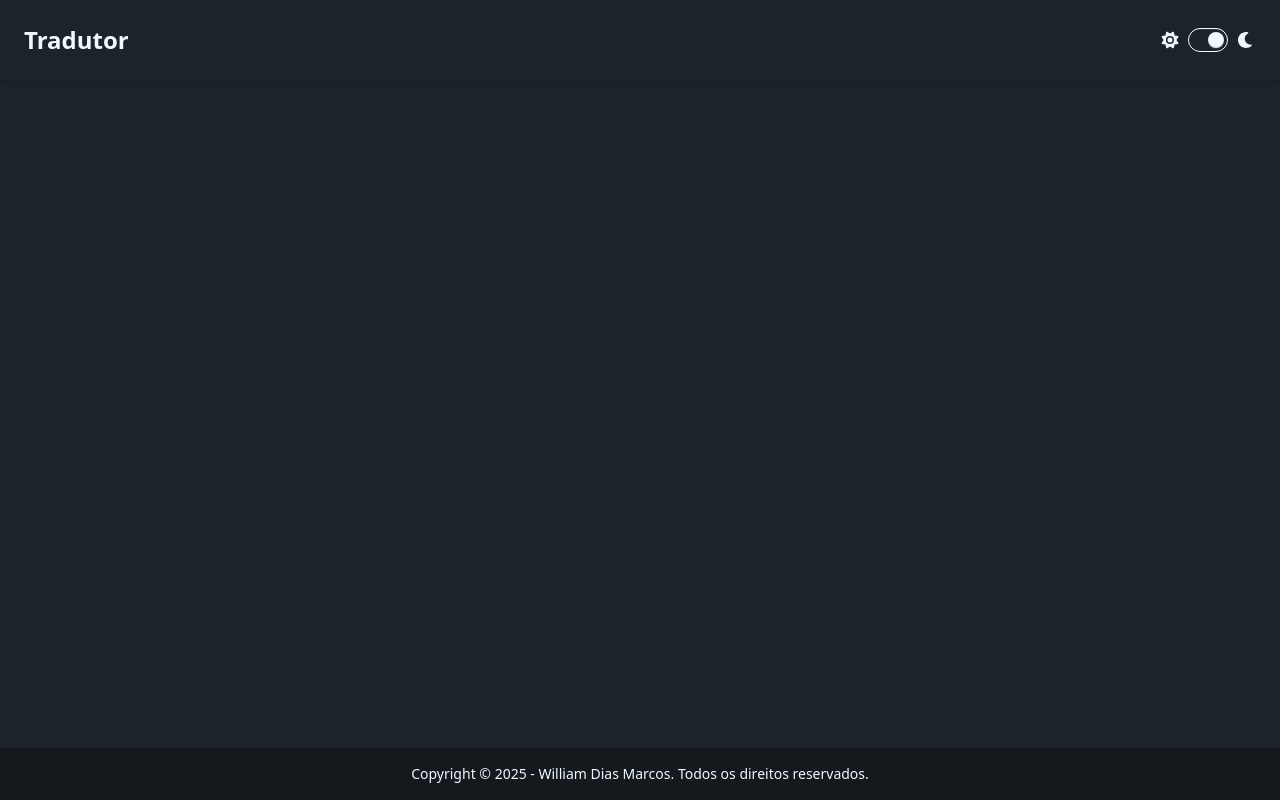
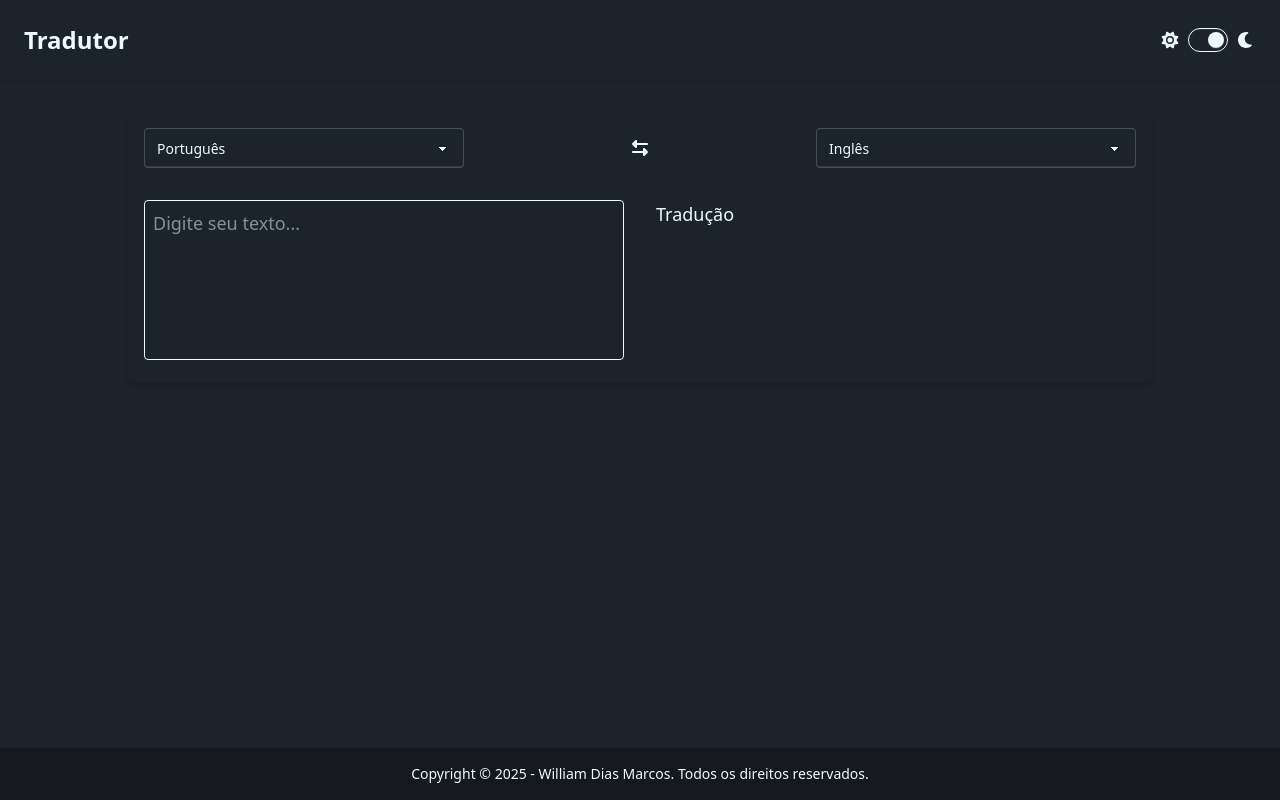
Before and after one commit to William-Dias-Marcos/Translator-React, a React (Vite) app: page / in a window 1280 px wide. Built offline with nearby package versions, Linux system fonts and the light colour scheme.

Commit message:
feat: finished version 0.0.1

```diff
--- a/src/App.tsx
+++ b/src/App.tsx
@@ -1,11 +1,12 @@
 import Footer from "./components/Footer";
 import Header from "./components/Header";
+import Translate from "./pages/Translate";
 
 function App() {
   return (
     <>
       <Header title={"Tradutor"} />
-
+      <Translate />
       <Footer />
     </>
   );
--- /dev/null
+++ b/src/pages/Translate.tsx
@@ -0,0 +1,133 @@
+import { useCallback, useEffect, useState } from "react";
+
+import { FontAwesomeIcon } from "@fortawesome/react-fontawesome";
+import { faLeftRight } from "@fortawesome/free-solid-svg-icons";
+
+const Languages = [
+  { code: "pt", name: "Português" },
+  { code: "en", name: "Inglês" },
+  { code: "es", name: "Espanhol" },
+  { code: "fr", name: "Francês" },
+  { code: "de", name: "Alemão" },
+  { code: "it", name: "Italiano" },
+  { code: "ja", name: "Japonês" },
+  { code: "zh", name: "Chinês" },
+];
+
+function Translate() {
+  const [sourceLang, setSourceLang] = useState("pt");
+  const [targetLang, setTargetLang] = useState("en");
+  const [sourceText, setSourceText] = useState("");
+  const [translatedText, setTranslatedText] = useState("");
+  const [isLoading, setIsLoading] = useState(false);
+  const [error, setError] = useState("");
+
+  const handleTranslate = useCallback(async () => {
+    try {
+      setIsLoading(true);
+      setError("");
+
+      const response = await fetch(
+        `https://api.mymemory.translated.net/get?q=${sourceText}&langpair=${sourceLang}|${targetLang}`
+      );
+
+      if (!response.ok) throw new Error(`HTTP ERROR: ${response.status}`);
+
+      const data = await response.json();
+
+      setTranslatedText(data.responseData.translatedText);
+    } catch (err) {
+      setError(`Erro ao traduzir: ${err}`);
+    } finally {
+      setIsLoading(false);
+    }
+  }, [sourceText, sourceLang, targetLang]);
+
+  useEffect(() => {
+    if (!sourceText) {
+      setTranslatedText("");
+      return;
+    }
+
+    const delay = setTimeout(() => {
+      handleTranslate();
+    }, 300);
+
+    return () => clearTimeout(delay);
+  }, [sourceText, sourceLang, targetLang, handleTranslate]);
+
+  const swapLanguages = () => {
+    setSourceLang(targetLang);
+    setTargetLang(sourceLang);
+    setSourceText(translatedText);
+    setTranslatedText(sourceText);
+  };
+
+  return (
+    <main className="flex items-start justify-center px-4 py-8">
+      <div className="w-full max-w-5xl rounded-lg shadow-md">
+        <div className="flex items-center justify-between p-4 ">
+          <select
+            value={sourceLang}
+            onChange={(e) => setSourceLang(e.target.value)}
+            className="select"
+          >
+            {Languages.map((lang) => (
+              <option key={lang.code} value={lang.code}>
+                {lang.name}
+              </option>
+            ))}
+          </select>
+
+          <button
+            onClick={swapLanguages}
+            className="p-2 rounded cursor-pointer"
+          >
+            <FontAwesomeIcon icon={faLeftRight} />
+          </button>
+
+          <select
+            value={targetLang}
+            onChange={(e) => setTargetLang(e.target.value)}
+            className="select"
+          >
+            {Languages.map((lang) => (
+              <option key={lang.code} value={lang.code}>
+                {lang.name}
+              </option>
+            ))}
+          </select>
+        </div>
+
+        <div className="grid grid-cols-1 md:grid-cols-2">
+          <div className="p-4">
+            <textarea
+              className="w-full h-40 resize-none outline-none text-lg border p-2 rounded"
+              placeholder="Digite seu texto..."
+              value={sourceText}
+              onChange={(e) => setSourceText(e.target.value)}
+            ></textarea>
+          </div>
+
+          <div className="p-4 relative">
+            {isLoading ? (
+              <div className="absolute inset-0 flex items-center justify-center">
+                <div className="animate-spin rounded-full h-8 w-8 border-t-2 border-blue-500"></div>
+              </div>
+            ) : (
+              <p className="text-lg">{translatedText || "Tradução"}</p>
+            )}
+          </div>
+        </div>
+
+        {error && (
+          <div className="p-4 border-t border-red-400 text-red-700">
+            {error}
+          </div>
+        )}
+      </div>
+    </main>
+  );
+}
+
+export default Translate;
```
